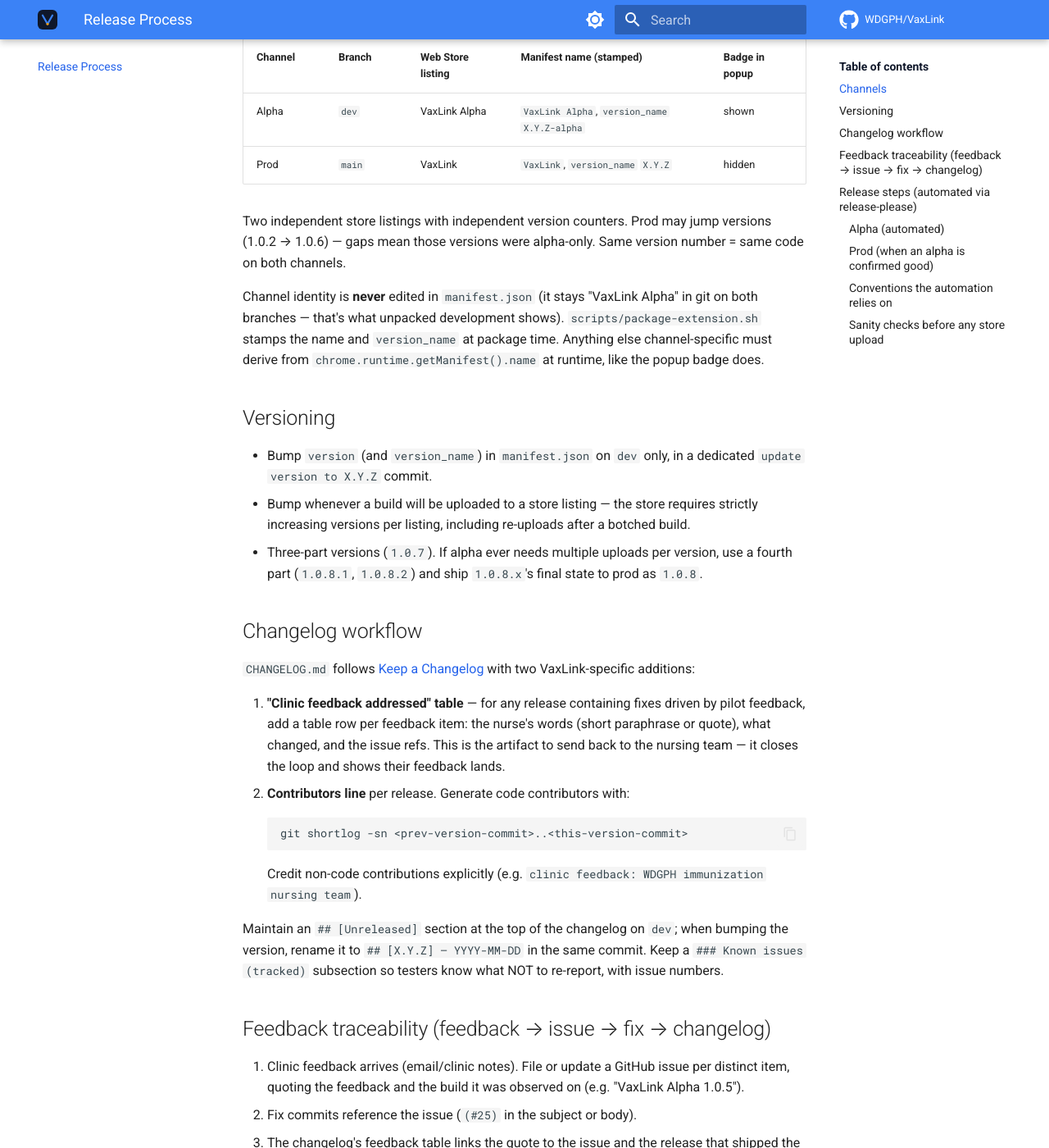
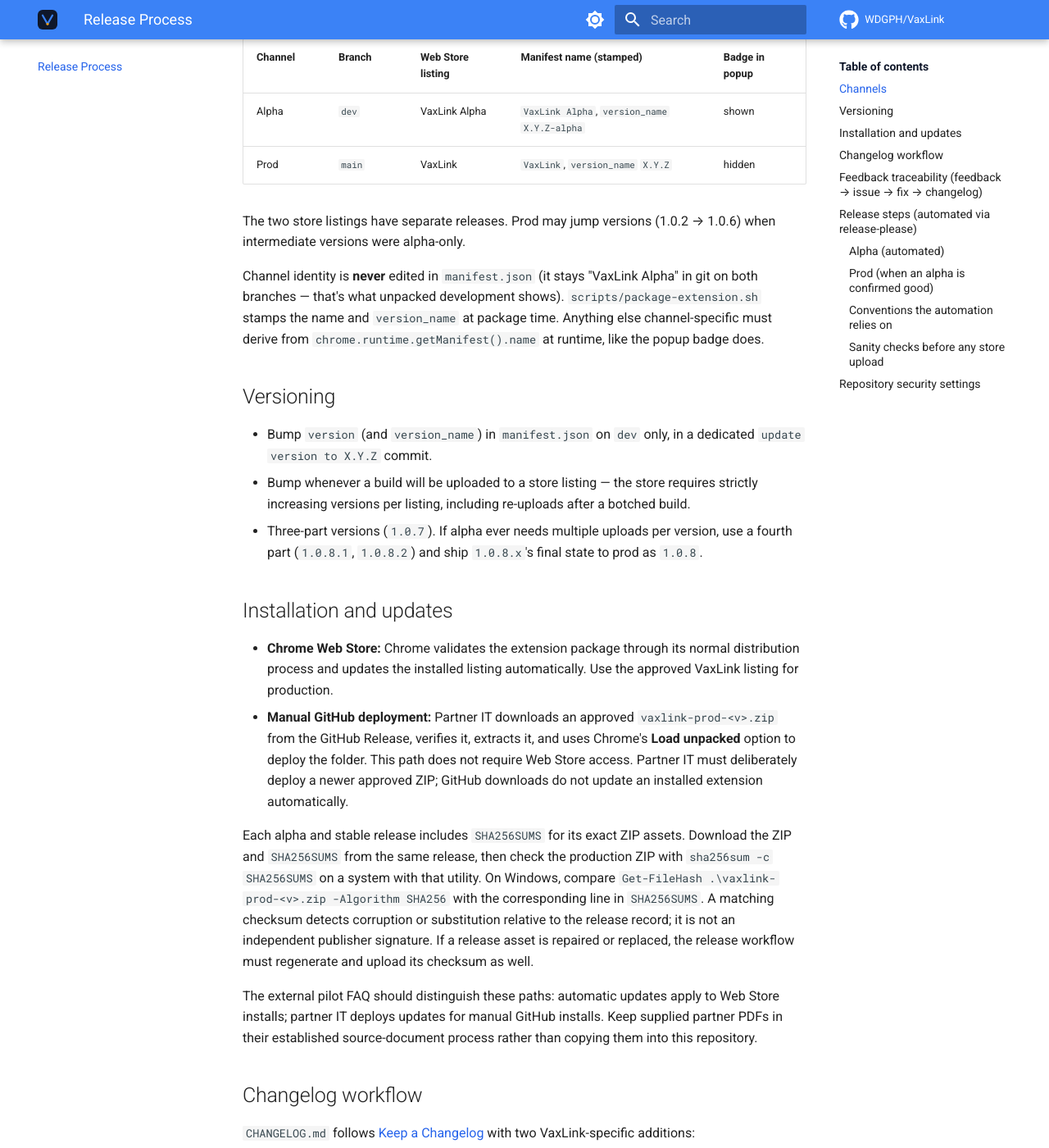
Before and after one commit to WDGPH/VaxLink, an MkDocs documentation site: the page built from docs/RELEASING.md, in a window 1280 px wide and 1400 px high, scrolled down 232 px. Shown: the whole window at 82% size. Built offline with MkDocs 1.6.1 and Material for MkDocs 9.7.7, drawn with Linux system fonts in a browser that asks for light colours; comment, search, counter and statistics services are not loaded; some of the changed text lies outside the part shown.

Commit message:
docs: clarify extension data and release paths

```diff
--- a/docs/RELEASING.md
+++ b/docs/RELEASING.md
@@ -7,7 +7,7 @@
 | Alpha | `dev` | VaxLink Alpha | `VaxLink Alpha`, `version_name` `X.Y.Z-alpha` | shown |
 | Prod | `main` | VaxLink | `VaxLink`, `version_name` `X.Y.Z` | hidden |
 
-Two independent store listings with independent version counters. Prod may jump versions (1.0.2 → 1.0.6) — gaps mean those versions were alpha-only. Same version number = same code on both channels.
+The two store listings have separate releases. Prod may jump versions (1.0.2 → 1.0.6) when intermediate versions were alpha-only.
 
 Channel identity is **never** edited in `manifest.json` (it stays "VaxLink Alpha" in git on both branches — that's what unpacked development shows). `scripts/package-extension.sh` stamps the name and `version_name` at package time. Anything else channel-specific must derive from `chrome.runtime.getManifest().name` at runtime, like the popup badge does.
 
@@ -16,6 +16,15 @@
 - Bump `version` (and `version_name`) in `manifest.json` on `dev` only, in a dedicated `update version to X.Y.Z` commit.
 - Bump whenever a build will be uploaded to a store listing — the store requires strictly increasing versions per listing, including re-uploads after a botched build.
 - Three-part versions (`1.0.7`). If alpha ever needs multiple uploads per version, use a fourth part (`1.0.8.1`, `1.0.8.2`) and ship `1.0.8.x`'s final state to prod as `1.0.8`.
+
+## Installation and updates
+
+- **Chrome Web Store:** Chrome validates the extension package through its normal distribution process and updates the installed listing automatically. Use the approved VaxLink listing for production.
+- **Manual GitHub deployment:** Partner IT downloads an approved `vaxlink-prod-<v>.zip` from the GitHub Release, verifies it, extracts it, and uses Chrome's **Load unpacked** option to deploy the folder. This path does not require Web Store access. Partner IT must deliberately deploy a newer approved ZIP; GitHub downloads do not update an installed extension automatically.
+
+Each alpha and stable release includes `SHA256SUMS` for its exact ZIP assets. Download the ZIP and `SHA256SUMS` from the same release, then check the production ZIP with `sha256sum -c SHA256SUMS` on a system with that utility. On Windows, compare `Get-FileHash .\vaxlink-prod-<v>.zip -Algorithm SHA256` with the corresponding line in `SHA256SUMS`. A matching checksum detects corruption or substitution relative to the release record; it is not an independent publisher signature. If a release asset is repaired or replaced, the release workflow must regenerate and upload its checksum as well.
+
+The external pilot FAQ should distinguish these paths: automatic updates apply to Web Store installs; partner IT deploys updates for manual GitHub installs. Keep supplied partner PDFs in their established source-document process rather than copying them into this repository.
 
 ## Changelog workflow
 
@@ -52,13 +61,13 @@
 
 ### Alpha (automated)
 1. Push conventional commits to `dev`. The bot opens/updates a single **Release PR** ("chore: release VaxLink X.Y.Z") that contains the version bump (root `package.json` + `manifest.json` version and version_name via jsonpath) and the generated `CHANGELOG.md` section. It accumulates until you're ready.
-2. **Merging the Release PR is the release.** The bot tags `vX.Y.Z` and creates a GitHub Release (marked prerelease). A follow-up job builds both channel zips, attaches them as release assets, and appends a **"Clinic feedback addressed"** section listing issues labeled `clinic-feedback` closed since the previous release.
+2. **Merging the Release PR is the release.** The bot creates an alpha tag and prerelease. A follow-up job builds the alpha ZIP and attaches it with `SHA256SUMS` as release assets.
 3. Upload the attached `vaxlink-alpha-<v>.zip` to the VaxLink Alpha listing. Send the release link to the pilot team.
 
 ### Prod (when an alpha is confirmed good)
-1. Merge `dev → main` (manifest no longer conflicts).
-2. Download `vaxlink-prod-<v>.zip` from the same GitHub Release and upload it to the VaxLink listing.
-3. Edit the GitHub Release: untick "prerelease" to mark it as the latest full release.
+1. Merge the confirmed alpha changes from `dev` to `main`. The stable release workflow creates its own tag and GitHub Release, with the production ZIP and `SHA256SUMS`.
+2. Download `vaxlink-prod-<v>.zip` from the stable GitHub Release and upload it to the VaxLink listing.
+3. Confirm the stable GitHub Release is marked as a full release.
 4. Comment the shipped version on each addressed issue; close after clinic confirmation.
 
 ### Conventions the automation relies on
@@ -71,3 +80,7 @@
 - Open the zip and confirm `manifest.json` has the right `name`/`version_name` for the listing.
 - Load the extracted zip unpacked and open the popup: badge present on alpha, absent on prod.
 - No `.claude/`, `README.md`, `.gitignore`, or test files inside the zip (the package script excludes them).
+
+## Repository security settings
+
+Repository administrators should enable Dependabot vulnerability alerts and security updates, CodeQL default setup for JavaScript/TypeScript, and secret scanning with push protection in GitHub settings. `.github/dependabot.yml` groups weekly GitHub Actions and documentation tooling version updates; security updates remain prompt. These GitHub settings are separate from this repository's files and must be checked in the repository settings page.
```
Also changed, not shown: README.md (+15 -7 lines), SECURITY.md (+7 -8 lines), apps/extension/README.md (+1 -1 lines).
